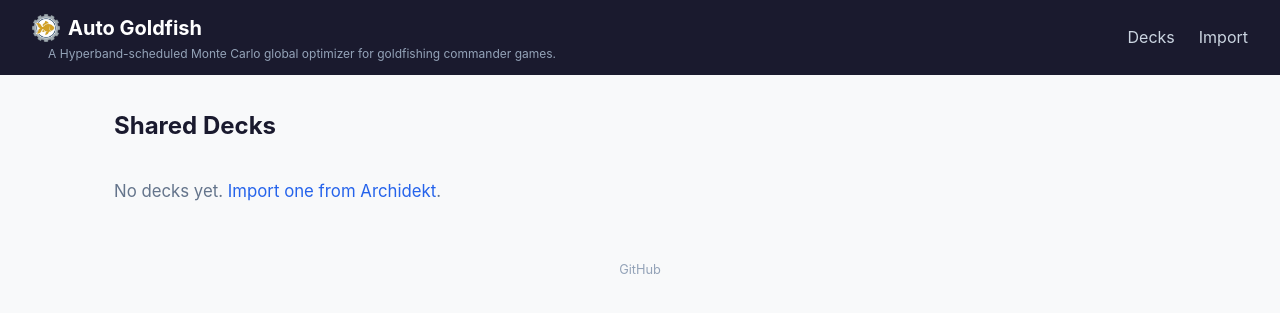
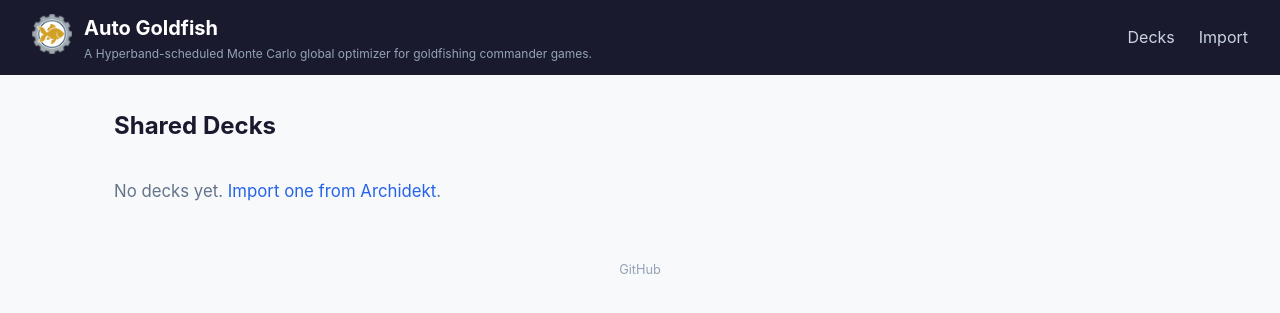
Before and after one commit to jmusiel/mana_curve, a Flask app: page / in a window 1280 px wide. Shown: the top 313 px of the page. Run offline with Flask 3, Linux system fonts and the light colour scheme.

Commit message:
Place navbar logo beside both title and description
Co-Authored-By: Claude Opus 4.6 <noreply@anthropic.com>

```diff
--- a/src/auto_goldfish/web/static/style.css
+++ b/src/auto_goldfish/web/static/style.css
@@ -17,17 +17,19 @@ a:hover { text-decoration: underline; }
     background: #1a1a2e;
     padding: 0.75rem 2rem;
 }
+.nav-brand-group {
+    display: flex;
+    align-items: center;
+    gap: 0.75rem;
+}
 .nav-brand {
     color: #fff;
     font-size: 1.25rem;
     font-weight: 700;
-    display: flex;
-    align-items: center;
-    gap: 0.5rem;
 }
 .nav-logo {
-    height: 1.75rem;
-    width: 1.75rem;
+    height: 2.5rem;
+    width: 2.5rem;
 }
 .nav-brand:hover { text-decoration: none; color: #93c5fd; }
 .nav-links { display: flex; gap: 1.5rem; }
--- a/src/auto_goldfish/web/templates/base.html
+++ b/src/auto_goldfish/web/templates/base.html
@@ -15,9 +15,12 @@
 </head>
 <body>
     <nav class="navbar">
-        <div>
-            <a href="{{ url_for('dashboard.index') }}" class="nav-brand"><img src="{{ url_for('static', filename='icon-192.png') }}" alt="" class="nav-logo">Auto Goldfish</a>
-            <div style="color:#94a3b8; font-size:0.75rem; padding-left:1rem;">A Hyperband-scheduled Monte Carlo global optimizer for goldfishing commander games.</div>
+        <div class="nav-brand-group">
+            <a href="{{ url_for('dashboard.index') }}"><img src="{{ url_for('static', filename='icon-192.png') }}" alt="" class="nav-logo"></a>
+            <div>
+                <a href="{{ url_for('dashboard.index') }}" class="nav-brand">Auto Goldfish</a>
+                <div style="color:#94a3b8; font-size:0.75rem;">A Hyperband-scheduled Monte Carlo global optimizer for goldfishing commander games.</div>
+            </div>
         </div>
         <div class="nav-links">
             <a href="{{ url_for('dashboard.index') }}">Decks</a>
```
